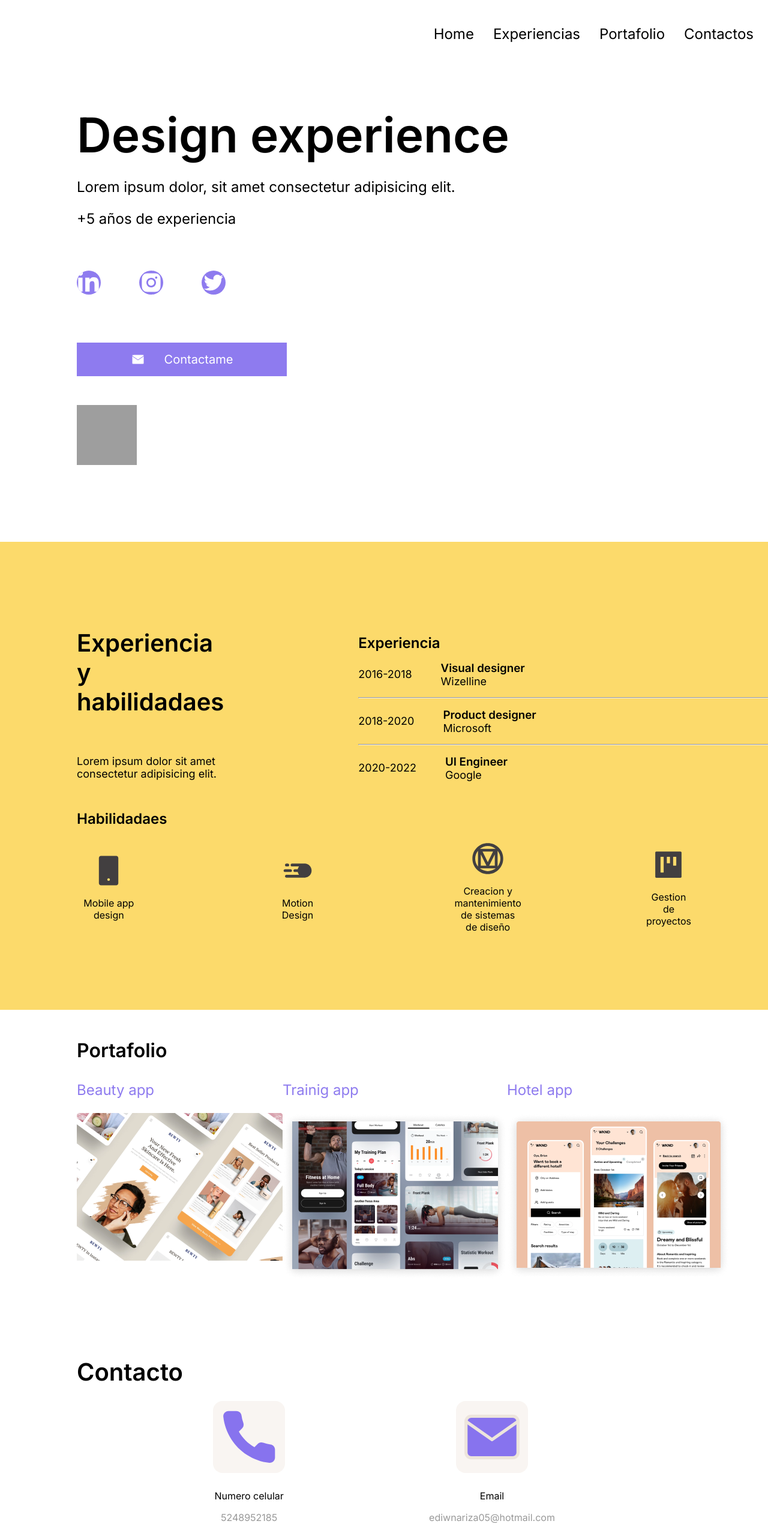
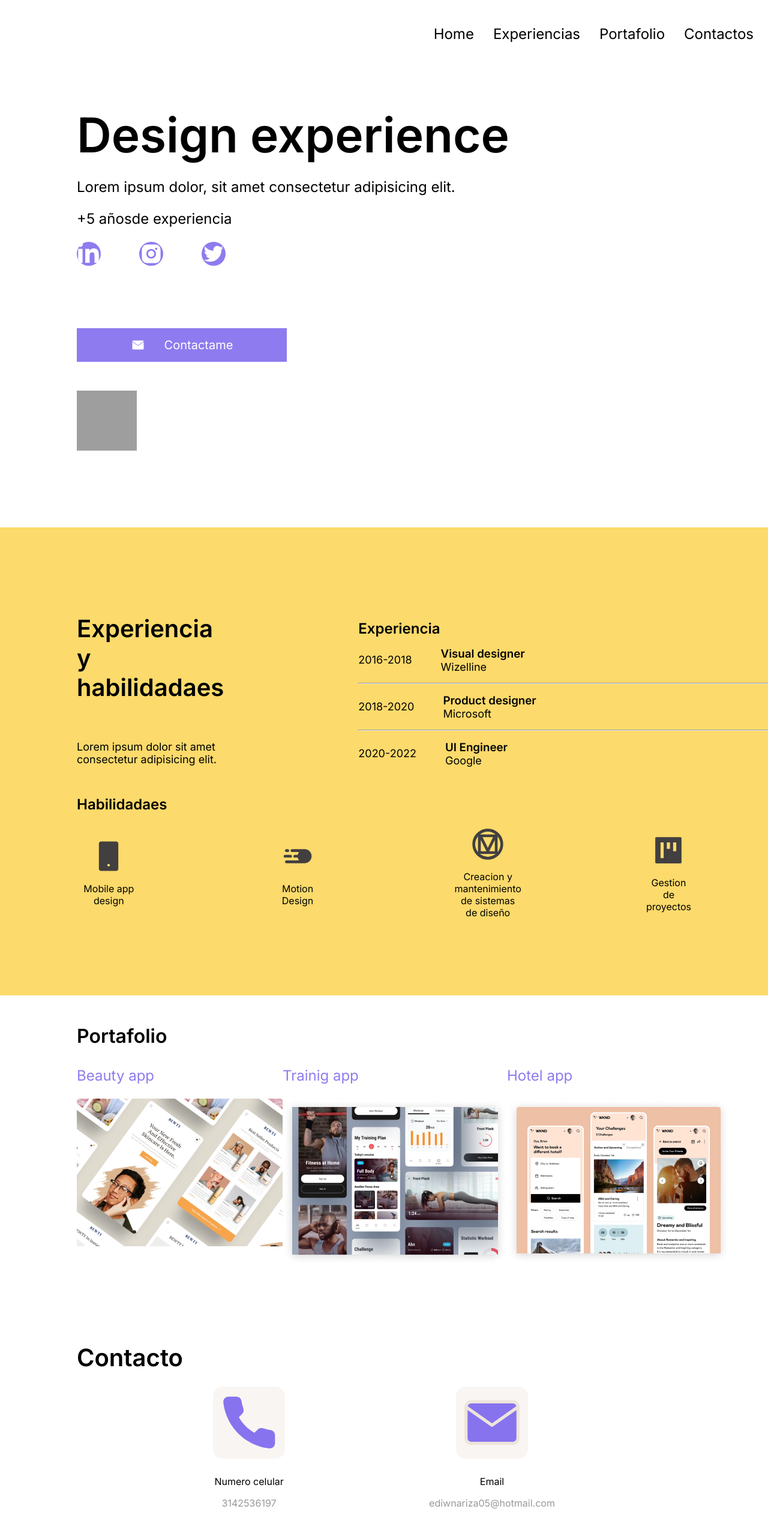
Before and after one commit to TheYesid/portafolio, a plain HTML site: page index.html in a window 1280 px wide. Shown: the top 2560 px of the page at 60% size. Drawn offline with nearby package versions, Linux system fonts and the light colour scheme; grey boxes are pictures that could not be loaded.

Commit message:
Reestructuracion del portafolio

```diff
--- a/index.html
+++ b/index.html
@@ -29,13 +29,15 @@
             <h1>Design experience</h1>
             <p>Lorem ipsum dolor, sit amet consectetur adipisicing elit.</p>
             <p><span>+5 años </span>de experiencia</p>
+
+            <div class="social_logos">
+                <img class="logo1" src="./src/Íconos/linkedin.svg" alt="linkedin">
+                <img class="logo2" src="./src/Íconos/instagram.svg" alt="instagram">
+                <img class="logo3" src="./src/Íconos/twitter.svg" alt="twitter">
+            </div>
         </div>
 
-        <div class="social_logos">
-            <img class="logo1" src="./src/Íconos/linkedin.svg" alt="linkedin">
-            <img class="logo2" src="./src/Íconos/instagram.svg" alt="instagram">
-            <img class="logo3" src="./src/Íconos/twitter.svg" alt="twitter">
-        </div>
+
 
             <img class="face_1" src="./src/16560318460644444.jpg" alt="perfil">
 
@@ -148,7 +150,7 @@
                 <div class="phone" >
                     <img src="./src/Íconos/phone.svg" alt="mobile">
                     <p><span>Numero celular</span></p>
-                    <p class="opacidad">5248952185</p>
+                    <p class="opacidad">3142536197</p>
                 </div>
 
                 <div class="mail">
--- a/styles.css
+++ b/styles.css
@@ -195,6 +195,7 @@ h1{
 
     .Design_experience p{
         font-size: 24px;
+        display: flex;
     }
 
     .face_2 {
```
